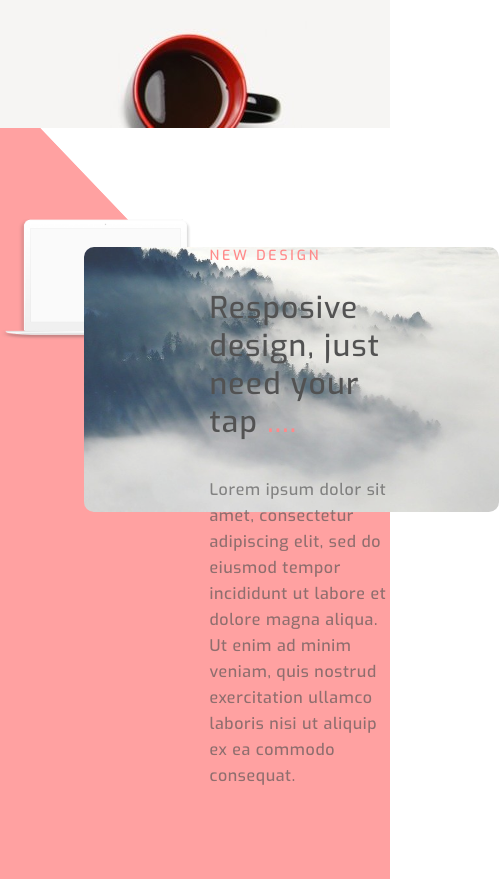
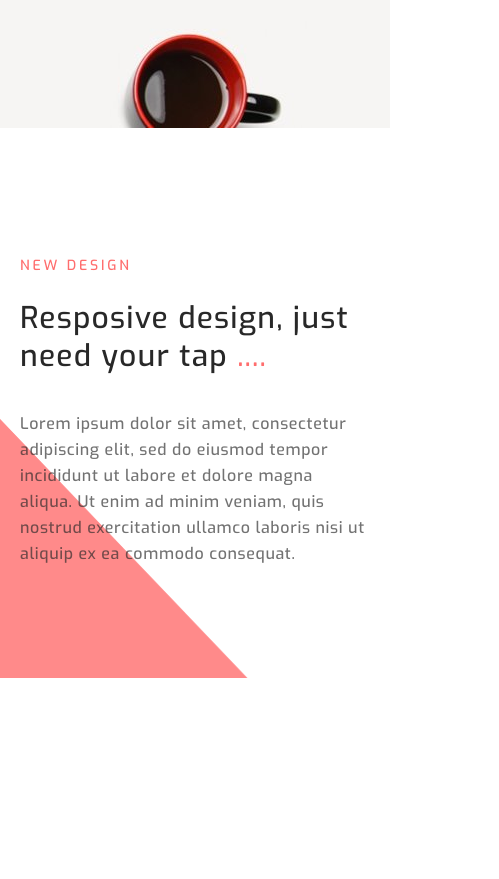
Before and after one commit to Crinoidea/Design-studio, a website: page src/index.html in a window 390 px wide. Shown: the part 2440-3319 px from the top of the page, 499 px wide, since content can reach past the window. After the commit the page ends 3118 px from the top, so only its background shows below. Drawn offline with nearby package versions, Linux system fonts and the light colour scheme; files that its build step writes are made by us from their sources; files whose address does not match are found by name.

Commit message:
Add @media for section .design

```diff
--- a/src/scss/blocks/_design.scss
+++ b/src/scss/blocks/_design.scss
@@ -2,14 +2,15 @@
     min-height: 550px;
     padding: 90px 0;
     background: url(../img/design/bg.png) left 10%/auto no-repeat;
-    opacity: 0.8;
+    z-index: -3;
     &__wrapper {
         display: flex;
         justify-content: space-between;
     }
     &__img {
+        z-index: 1;
         position: relative;
-        width: 580px;
+        width: 575px;
         height: 337px;
     }
     &__macbook {
@@ -25,12 +26,12 @@
         z-index: -1;
         width: 415px;
         height: 265px;
-        left: 84px;
+        left: 83px;
         top: 29px;
         border-radius: 10px;
     }
     &__item {
-        width: 500px;
+        max-width: 500px;
     }
     &__subheader {
         margin-top: 30px;
--- a/src/scss/blocks/_media.scss
+++ b/src/scss/blocks/_media.scss
@@ -7,12 +7,26 @@
     }
     .about {
         background: url(../img/bg_design.jpg) 145% center/auto no-repeat;
-        padding: 150px 0 0 40px;
+        padding: 150px 20px 0;
     }
     .feature {
         background: url(../img/bg_feature.jpg) 130% bottom/auto no-repeat #f6f5f3;
         &__item {
             width: 280px;
+        }
+    }
+    .design {
+        background: url(../img/design/bg.png) left -81%/auto no-repeat;
+        &__wrapper {
+            flex-direction: column-reverse;
+            align-items: center;
+
+        }
+        &__item {
+            max-width: 580px;
+        }
+        &__img {
+            margin-top: 60px;
         }
     }
 }
@@ -45,6 +59,10 @@
             margin-top: 50px;
         }
     }
+    .design {
+        padding: 100px 10px;
+        background: url(../img/design/bg.png) left -95%/auto no-repeat;
+    }
 }
 
 @media (max-width: 768px) {
@@ -61,9 +79,13 @@
         }
     }
     .about {
+        &__wrapper {
+            width: 100%;
+        }
         min-height: 680px;
         padding-top: 140px;
     }
+
 }
 
 @media (max-width: 576px) {
@@ -102,4 +124,11 @@
             width: 290px;
         }
     }
+    .design {
+        padding: 100px 20px;
+        background: url(../img/design/bg.png) left -46%/auto no-repeat;
+        &__img {
+            display: none;
+        }
+    }
 }
```
Also changed, not shown: dist/css/style.min.css.
